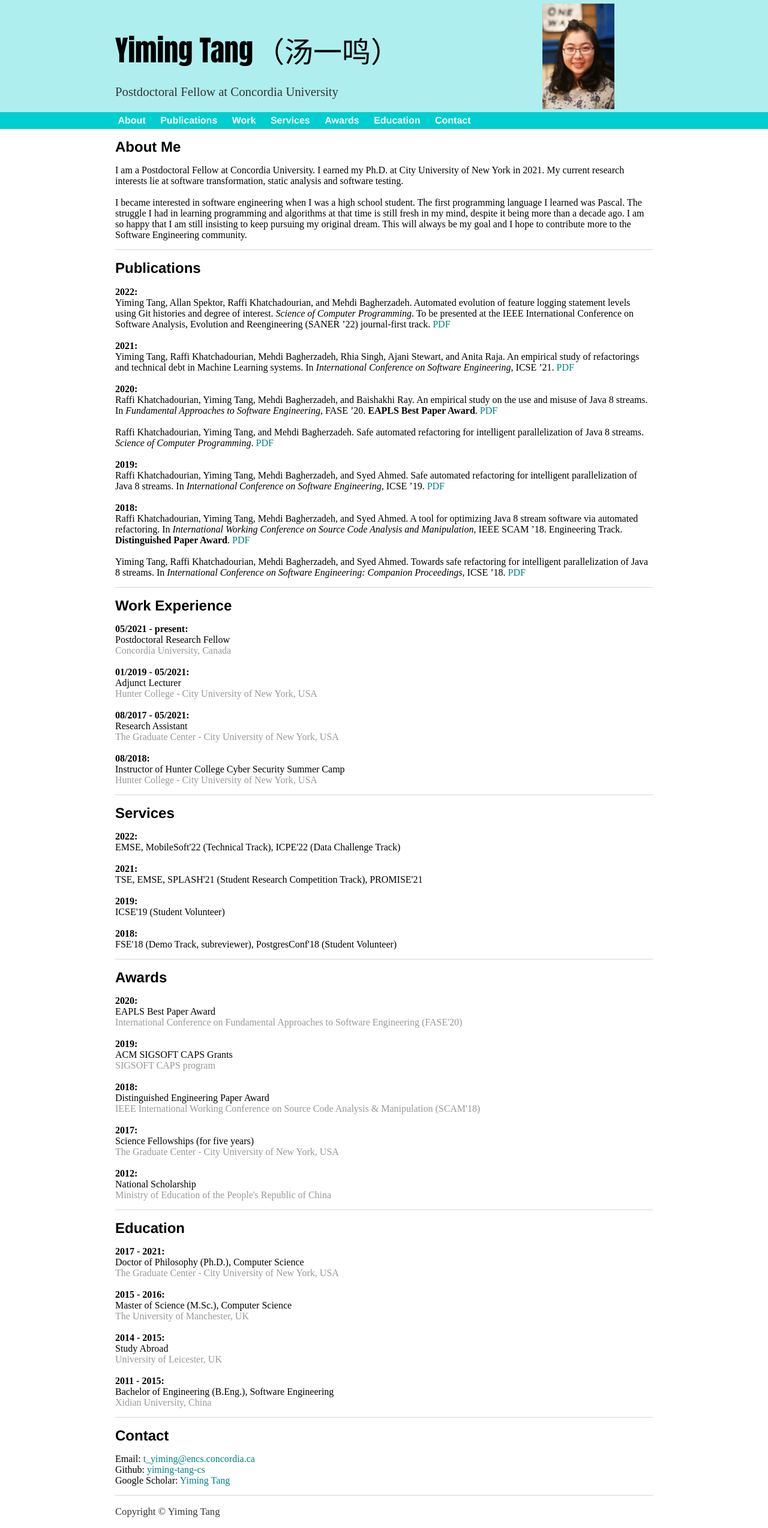
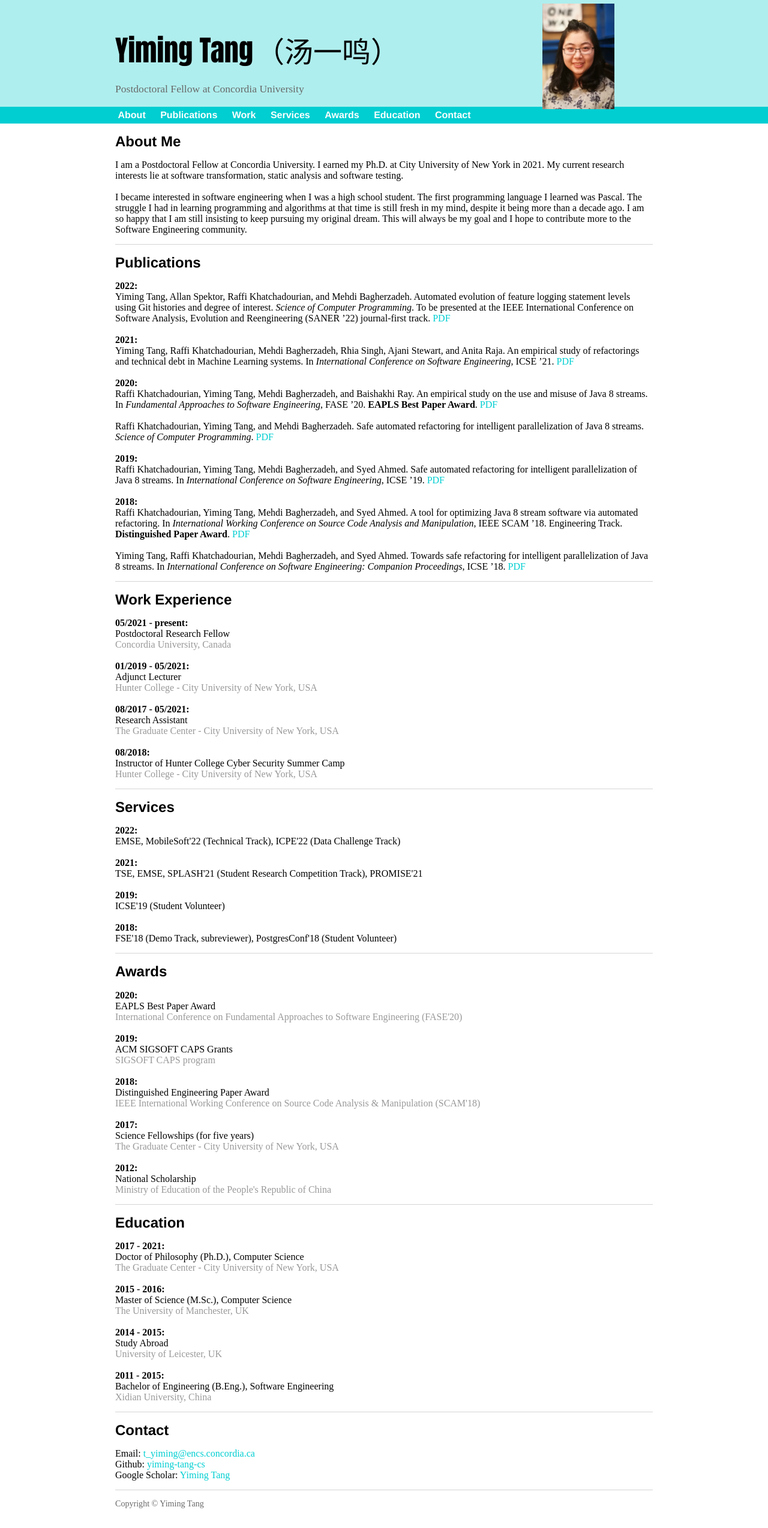
Before and after one commit to yiming-tang-cs/yiming-tang-cs.github.io, a Jekyll site: the page built from index.html, in a window 1280 px wide. Shown: the whole page at 60% size. Built offline with Jekyll 4.4.1, drawn with Linux system fonts in a browser that asks for light colours.

Commit message:
Update main.css

```diff
--- a/css/main.css
+++ b/css/main.css
@@ -32,7 +32,7 @@
 }
 a {
     text-decoration: none;
-    color: #008080;
+    color: #00CED1;
 }
 
 a.navlink{
@@ -73,8 +73,8 @@
 }
 
 p {
-    font-size: 1.3em;
-    color: #333;
+    font-size: 1.1em;
+    color: #696969;
 }
 
 gw{
```
